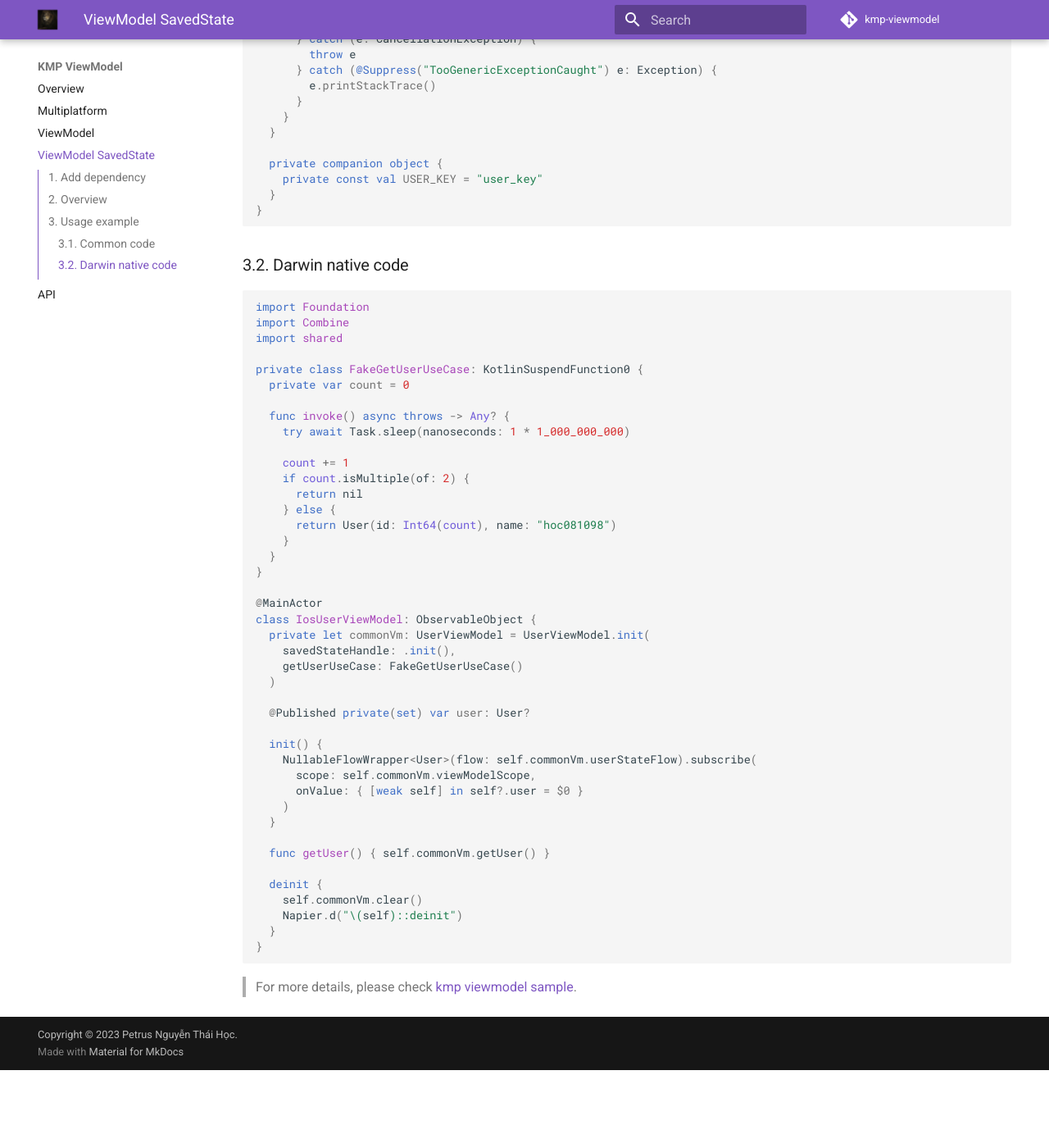
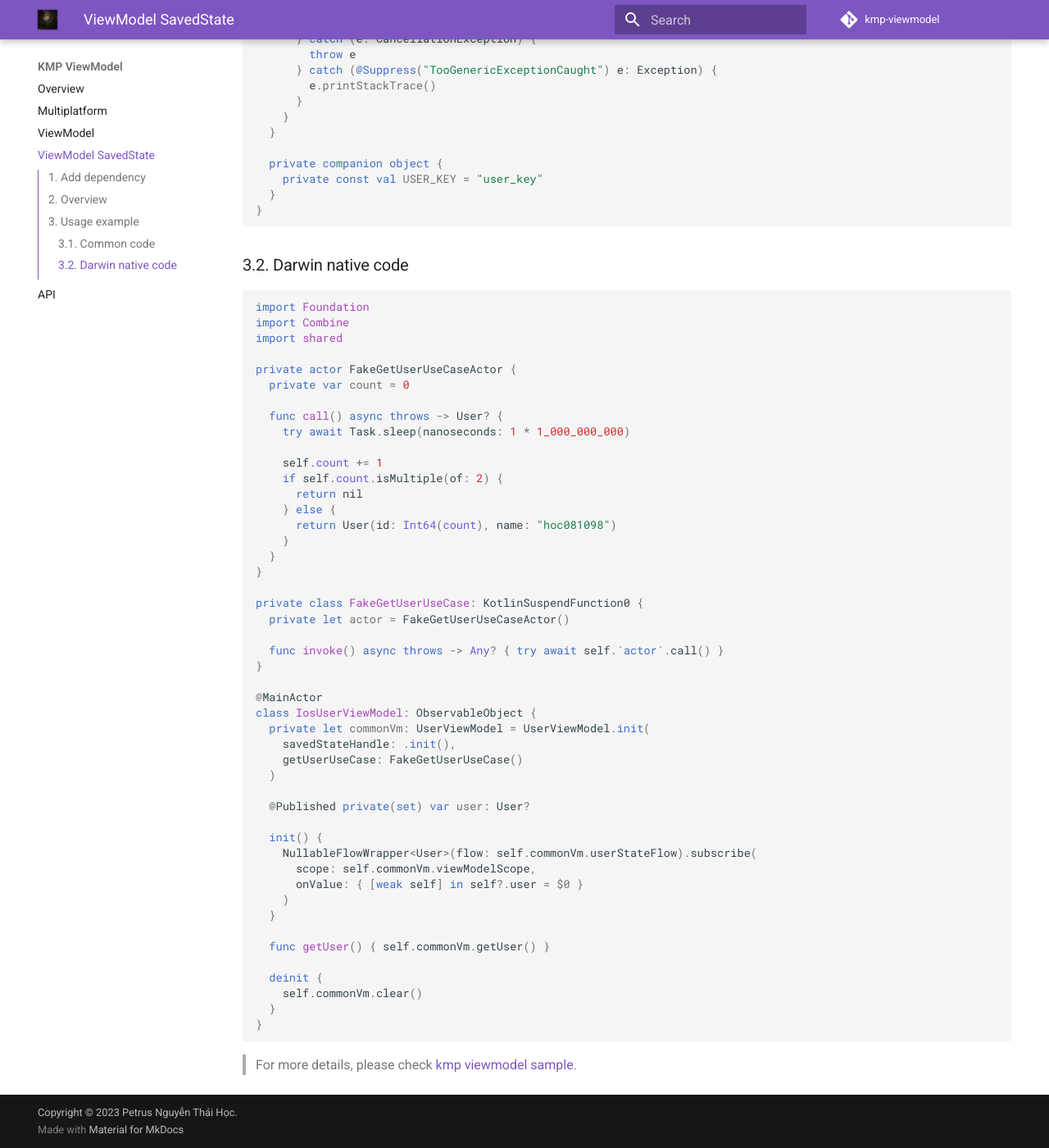
Before and after one commit to hoc081098/kmp-viewmodel, an MkDocs documentation site: the page built from docs/viewmodel-savedstate.md, in a window 1280 px wide and 1400 px high, scrolled down 3569 px. Shown: the whole window at 82% size. Built offline with MkDocs 1.6.1 and Material for MkDocs 9.7.7, drawn with Linux system fonts in a browser that asks for light colours; comment, search, counter and statistics services are not loaded; before the commit the page ends 4874 px from its top, so only the background shows below that.

````diff
--- a/docs/viewmodel-savedstate.md
+++ b/docs/viewmodel-savedstate.md
@@ -199,19 +199,25 @@ import Foundation
 import Combine
 import shared
 
-private class FakeGetUserUseCase: KotlinSuspendFunction0 {
+private actor FakeGetUserUseCaseActor {
   private var count = 0
 
-  func invoke() async throws -> Any? {
+  func call() async throws -> User? {
     try await Task.sleep(nanoseconds: 1 * 1_000_000_000)
 
-    count += 1
-    if count.isMultiple(of: 2) {
+    self.count += 1
+    if self.count.isMultiple(of: 2) {
       return nil
     } else {
       return User(id: Int64(count), name: "hoc081098")
     }
   }
+}
+
+private class FakeGetUserUseCase: KotlinSuspendFunction0 {
+  private let actor = FakeGetUserUseCaseActor()
+
+  func invoke() async throws -> Any? { try await self.`actor`.call() }
 }
 
 @MainActor
@@ -234,7 +240,6 @@ class IosUserViewModel: ObservableObject {
 
   deinit {
     self.commonVm.clear()
-    Napier.d("\(self)::deinit")
   }
 }
 ```
````
Also changed, not shown: CHANGELOG.md (+24 -0 lines).
